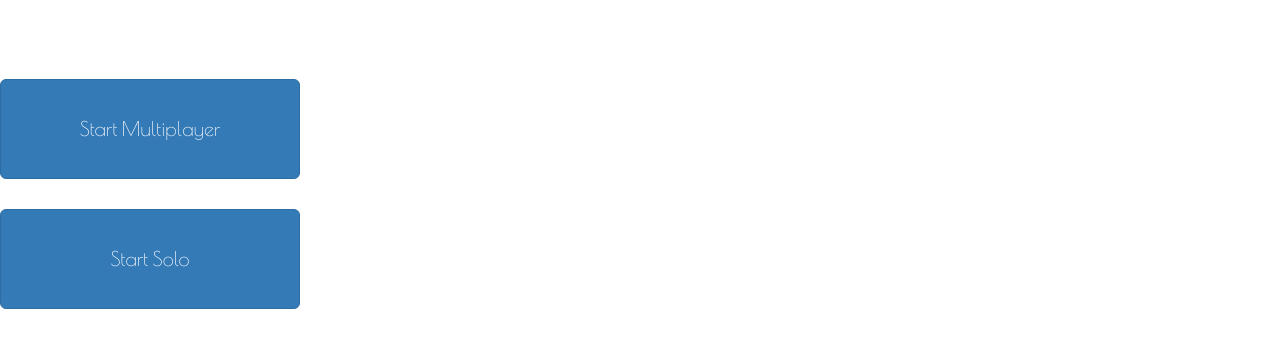
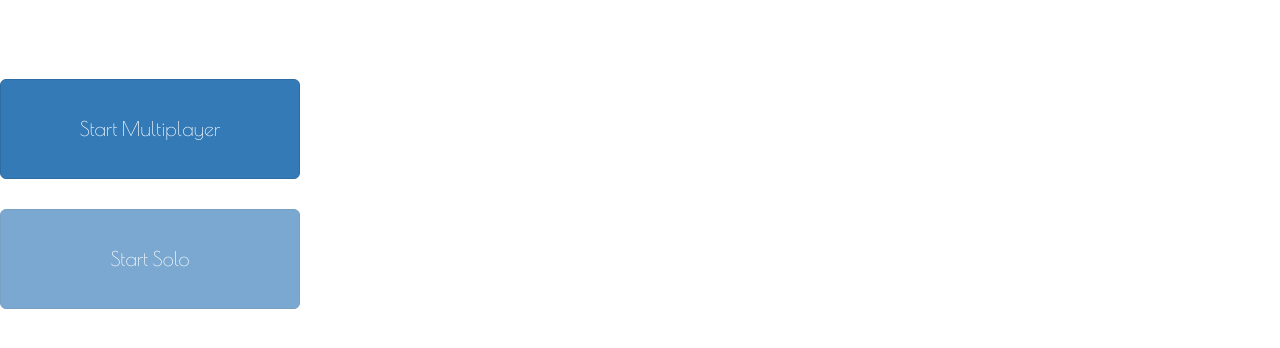
Before and after one commit to santiago-su/ticTacToe, a website: page index.html in a window 1280 px wide. Shown: the part 326-674 px from the top of the page. Drawn offline with nearby package versions, Linux system fonts and the light colour scheme; no server answers.

Commit message:
Disable solo button

```diff
--- a/index.html
+++ b/index.html
@@ -20,7 +20,7 @@
       </div>
       <div class='start-buttons'>
         <button type="button" id='start-multiplayer' class="btn btn-primary btn-lg">Start Multiplayer</button>
-        <button type="button" id='start-solo' class="btn btn-primary btn-lg">Start Solo</button>
+        <button type="button" id='start-solo' class="btn btn-primary btn-lg" disabled>Start Solo</button>
       </div>
     </div>
     <div id="win-screen"></div>
```
